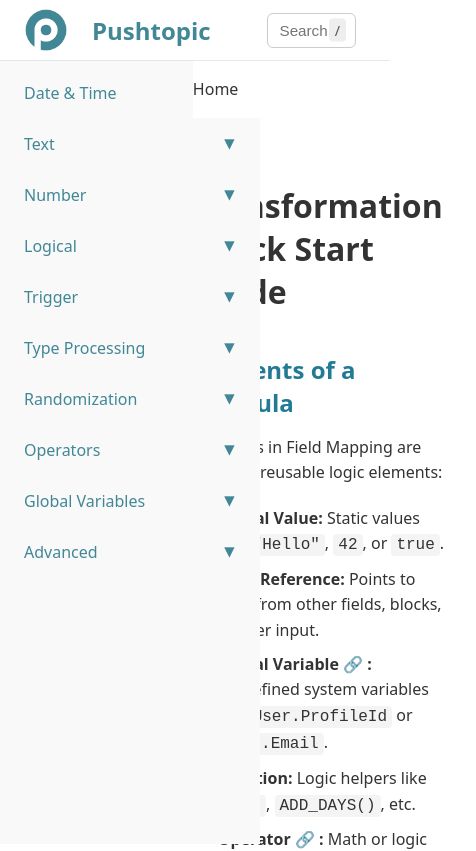
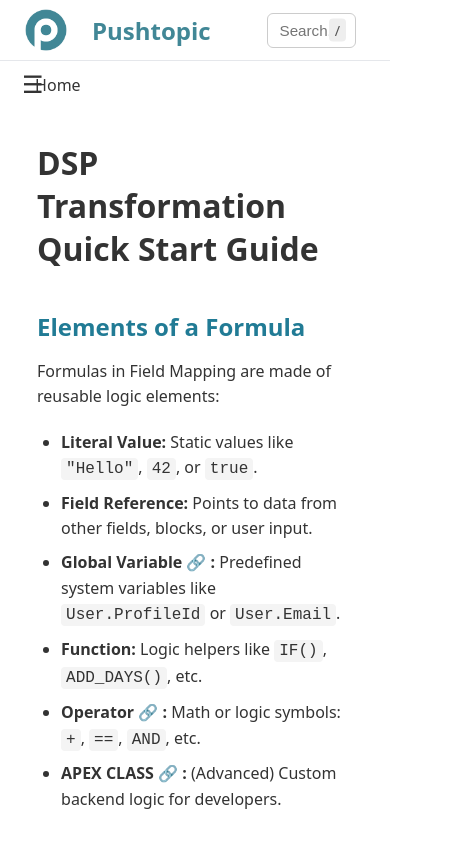
Before and after one commit to data-sync-pro/transformation, an Angular app: page /docs in a window 390 px wide. Shown: the top 851 px of the page, 476 px wide, since content can reach past the window. Built offline with nearby package versions, Linux system fonts and the light colour scheme.

Commit message:
Improve webpage responsiveness for window resizing

```diff
--- a/src/app/docs/doc-viewer/doc-viewer.component.html
+++ b/src/app/docs/doc-viewer/doc-viewer.component.html
@@ -112,7 +112,7 @@
     </ul>
   </ng-template>
 
-  <section class="doc-section" *ngIf="docContent.title.startsWith('AGG_')">
+  <section class="doc-section" *ngIf="docContent?.title?.startsWith('AGG_')">
     <h2>Related information</h2>
     <ul><li>DSP handles AGG_ functions efficiently. See <a href="/docs/aggregate general">AGGREGATE GENERAL</a> for details.</li></ul>
   </section>
--- a/src/app/layouts/function-page-main-layout/function-page-main-layout.component.css
+++ b/src/app/layouts/function-page-main-layout/function-page-main-layout.component.css
@@ -232,3 +232,75 @@ p, tr, pre, ul, li {
   color: #418796;
   font-weight: 500;
 }
+
+
+@media (max-width: 1070px) {
+  .sidebar-wrapper {
+    width: 0 !important;
+    height: 0;
+    position: fixed;
+    top: 60px;
+    left: 0;
+    z-index: 1000;
+  }
+
+  .sidebar-overlay {
+    position: fixed;
+    top: 60px;
+    left: 0;
+    width: 100%;
+    height: calc(100vh - 60px);
+    background-color: rgba(0, 0, 0, 0.4);
+    z-index: 999;
+    display: none;
+    pointer-events: auto;
+  }
+
+  .sidebar {
+    position: fixed;
+    top: 50%;
+    left: 50%;
+    transform: translate(-50%, -50%) scale(0.95);
+    width: 90%;
+    max-width: 320px;
+    height: auto;
+    max-height: 80vh;
+    overflow-y: auto;
+    background-color: #f9f9f9;
+    box-shadow: 0 5px 25px rgba(0, 0, 0, 0.3);
+    padding: 0;
+    border-radius: 12px;
+    opacity: 0;
+    pointer-events: auto;
+    z-index: 1000;
+  }
+
+  .sidebar-wrapper.show-sidebar .sidebar {
+    opacity: 1;
+    transform: translate(-50%, -50%) scale(1);
+  }
+
+  .sidebar-wrapper.show-sidebar .sidebar-overlay {
+    display: block;
+  }
+
+  .sidebar-collapse-button {
+    left: 10px !important;
+    z-index: 1001;
+  }
+
+  .sidebar-wrapper + .content {
+    margin-left: 0 !important;
+  }
+
+  .sidebar-scroll-content {
+    overflow-y: auto;
+    max-height: 80vh;
+    padding:0;
+    border-radius: inherit;
+  }
+
+  main.content {
+    width: 100%;
+  }
+}
--- a/src/app/layouts/function-page-main-layout/function-page-main-layout.component.html
+++ b/src/app/layouts/function-page-main-layout/function-page-main-layout.component.html
@@ -7,7 +7,7 @@
     <div class="search-shortcut-wrapper">
       <input
         type="text"
-        placeholder="Search functions..."
+        [placeholder]="placeholderText"
         (click)="isSearchOpen = true"
         readonly
         class="search-input"
@@ -22,8 +22,11 @@
 </header>
 
 <div class="container">
-  <div class="sidebar-wrapper" [class.collapsed]="isSidebarCollapsed">
-    <aside class="sidebar" *ngIf="!isSidebarCollapsed">
+  <div class="sidebar-wrapper" [ngClass]="{ 'collapsed': isSidebarCollapsed, 'show-sidebar': showSidebar }">
+    <div class="sidebar-overlay" (click)="closeSidebar()"></div>
+
+  <aside class="sidebar" *ngIf="!isSidebarCollapsed || showSidebar">
+    <div class="sidebar-scroll-content">
       <nav class="nav">
         <ul class="nav-section">
           <li *ngFor="let category of functionCategories" class="nav-category">
@@ -60,10 +63,11 @@
           </li>
         </ul>
       </nav>
+    </div>
     </aside>
     <button
       class="sidebar-collapse-button"
-      (click)="isSidebarCollapsed = !isSidebarCollapsed"
+      (click)="toggleSidebar()"
       title="Collapse Sidebar"
     >
       <span>☰</span>
--- a/src/app/layouts/function-page-main-layout/function-page-main-layout.component.ts
+++ b/src/app/layouts/function-page-main-layout/function-page-main-layout.component.ts
@@ -23,9 +23,11 @@ interface FunctionCategory {
 export class FunctionPageMainLayoutComponent implements OnInit {
   isSearchOpen = false;
   isSidebarCollapsed = false;
+  showSidebar = false;
   operatorArrowLeft = false;
   globalVariableArrowLeft = false;
   breadcrumbs: BreadcrumbItem[] = [{ label: 'Home', link: '/' }];
+  placeholderText = '';
 
   functionCategories: FunctionCategory[] = [];
 
@@ -42,6 +44,16 @@ export class FunctionPageMainLayoutComponent implements OnInit {
       .subscribe(() => {
         this.updateBreadcrumbs();
       });
+
+    this.updatePlaceholder(); // Set initial placeholder
+    window.addEventListener('resize', this.updatePlaceholder.bind(this));
+  }
+  updatePlaceholder() {
+    this.placeholderText = window.innerWidth < 768 ? 'Search...' : 'Search functions...';
+  }
+
+  ngOnDestroy() {
+    window.removeEventListener('resize', this.updatePlaceholder.bind(this));
   }
 
   groupFunctionsByTags(functionItems: FunctionItem[]) {
@@ -176,6 +188,18 @@ export class FunctionPageMainLayoutComponent implements OnInit {
       category.expanded = !category.expanded;
     }
   }
+  toggleSidebar() {
+    if (window.innerWidth < 1070) {
+      this.showSidebar = !this.showSidebar;
+    } else {
+      this.isSidebarCollapsed = !this.isSidebarCollapsed;
+    }
+  }
+
+
+closeSidebar() {
+  this.showSidebar = false;
+}
 
   resetOperatorsArrow() {
     this.operatorArrowLeft = false;
--- a/src/app/layouts/search-overlay/search-overlay.component.css
+++ b/src/app/layouts/search-overlay/search-overlay.component.css
@@ -15,7 +15,7 @@
 .search-overlay-content {
   position: relative;
   background: #fff;
-  width: 100%;
+  width: 80%;
   max-width: 850px;
   min-height: 250px;
   margin: 0 auto;
--- a/src/app/shared/breadcrumb/breadcrumb.component.css
+++ b/src/app/shared/breadcrumb/breadcrumb.component.css
@@ -5,7 +5,7 @@
     margin: 0;
     margin-left: 7.4vw;
     padding-left: 0;
-    padding-top: 1rem;
+    padding-top: 0.8rem;
     padding-bottom: 1rem;
     min-width: 100%;
     position: fixed;
@@ -23,3 +23,9 @@
     color: #333;
     text-decoration: none;
   }
+
+  @media (max-width: 1070px) {
+    .breadcrumb {
+      margin-left: 9vw;;
+    }
+  }
```
